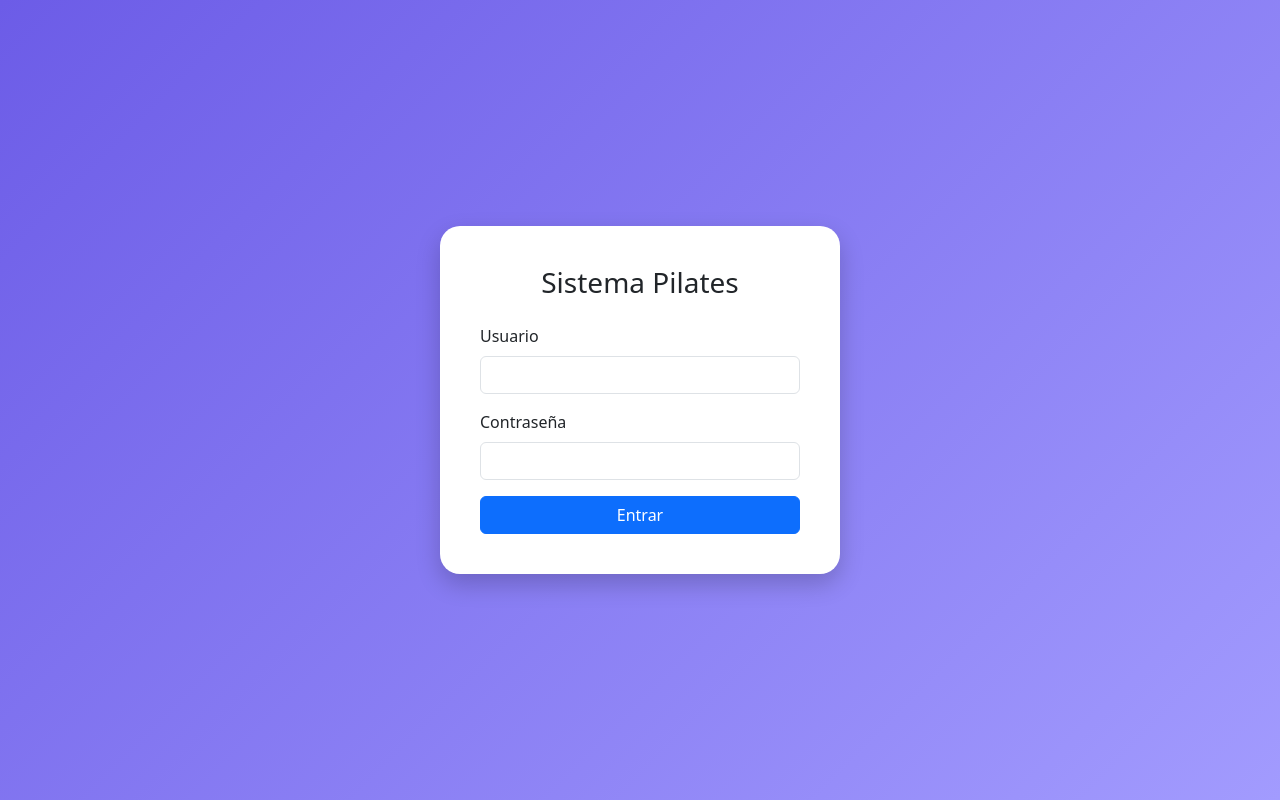
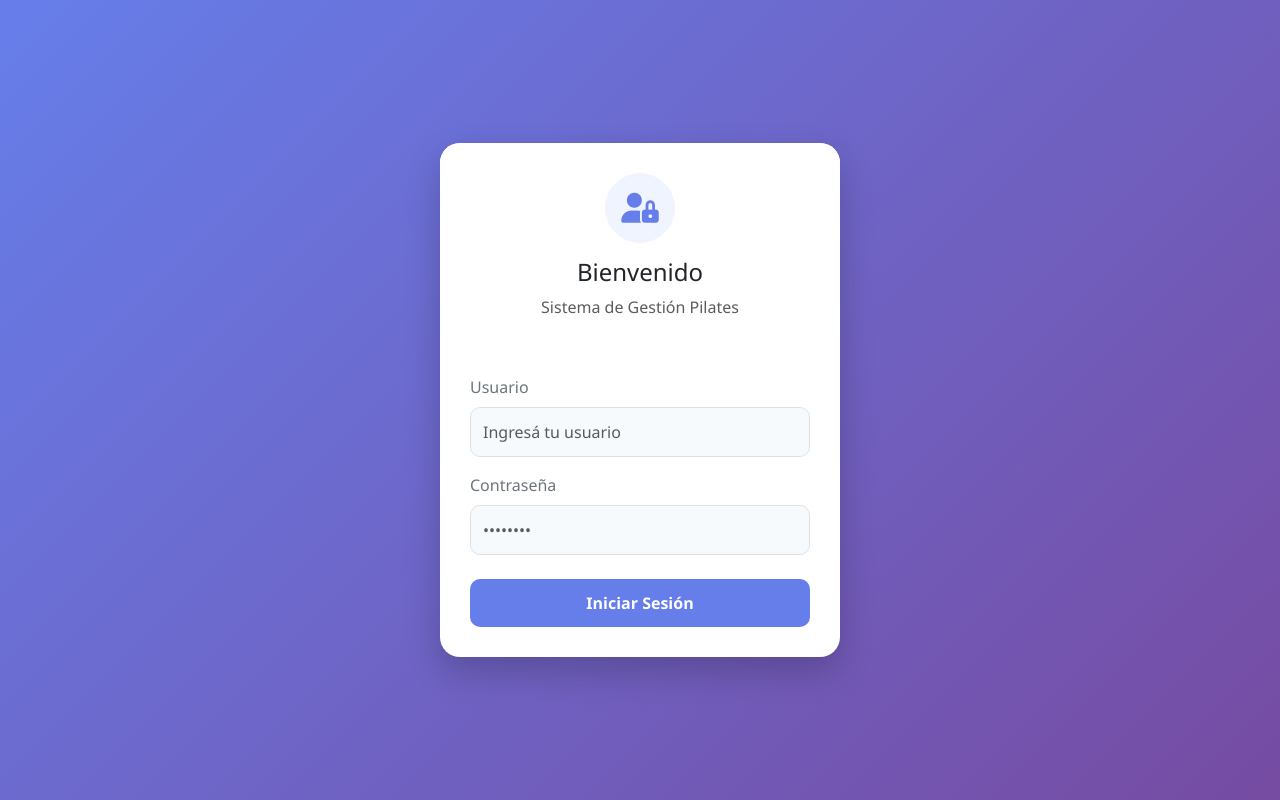
Before and after one commit to Pastormerlo/pilates-sistema, a Flask app: page /login in a window 1280 px wide. Run offline with Flask 3, Linux system fonts and the light colour scheme; some libraries are stand-ins or nearby versions.

Commit message:
Add files via upload

```diff
--- a/templates/login.html
+++ b/templates/login.html
@@ -3,27 +3,83 @@
 <head>
     <meta charset="UTF-8">
     <meta name="viewport" content="width=device-width, initial-scale=1.0">
-    <title>Login - Pilates Mauro</title>
+    <title>Acceso - Pilates Mauro</title>
     <link href="https://cdn.jsdelivr.net/npm/bootstrap@5.3.0/dist/css/bootstrap.min.css" rel="stylesheet">
+    <link rel="stylesheet" href="https://cdnjs.cloudflare.com/ajax/libs/font-awesome/6.0.0/css/all.min.css">
     <style>
-        body { background: linear-gradient(135deg, #6c5ce7 0%, #a29bfe 100%); height: 100vh; display: flex; align-items: center; justify-content: center; }
-        .login-card { background: white; padding: 40px; border-radius: 20px; box-shadow: 0 10px 25px rgba(0,0,0,0.2); width: 100%; max-width: 400px; }
+        body {
+            background: linear-gradient(135deg, #667eea 0%, #764ba2 100%);
+            height: 100vh;
+            display: flex;
+            align-items: center;
+            justify-content: center;
+            font-family: 'Segoe UI', sans-serif;
+        }
+        .card {
+            border: none;
+            border-radius: 20px;
+            box-shadow: 0 15px 35px rgba(0,0,0,0.2);
+            overflow: hidden;
+            width: 100%;
+            max-width: 400px;
+        }
+        .card-header {
+            background: white;
+            border-bottom: none;
+            padding: 30px 20px 10px;
+            text-align: center;
+        }
+        .card-body { padding: 30px; }
+        .btn-primary {
+            background: #667eea;
+            border: none;
+            padding: 12px;
+            border-radius: 10px;
+            font-weight: 600;
+        }
+        .btn-primary:hover { background: #5a67d8; }
+        .form-control {
+            border-radius: 10px;
+            padding: 12px;
+            background: #f7fafc;
+        }
+        .icon-circle {
+            width: 70px;
+            height: 70px;
+            background: #f0f4ff;
+            border-radius: 50%;
+            display: flex;
+            align-items: center;
+            justify-content: center;
+            margin: 0 auto 15px;
+            color: #667eea;
+            font-size: 30px;
+        }
     </style>
 </head>
 <body>
-    <div class="login-card">
-        <h3 class="text-center mb-4">Sistema Pilates</h3>
-        <form method="POST" action="{{ url_for('login') }}">
-            <div class="mb-3">
-                <label class="form-label">Usuario</label>
-                <input type="text" name="username" class="form-control" required>
-            </div>
-            <div class="mb-3">
-                <label class="form-label">Contraseña</label>
-                <input type="password" name="password" class="form-control" required>
-            </div>
-            <button type="submit" class="btn btn-primary w-100">Entrar</button>
-        </form>
+    <div class="card">
+        <div class="card-header">
+            <div class="icon-circle"><i class="fas fa-user-lock"></i></div>
+            <h4>Bienvenido</h4>
+            <p class="text-muted">Sistema de Gestión Pilates</p>
+        </div>
+        <div class="card-body">
+            {% if error %}
+            <div class="alert alert-danger p-2 text-center" style="font-size: 0.9rem;">{{ error }}</div>
+            {% endif %}
+            <form method="POST">
+                <div class="mb-3">
+                    <label class="form-label text-secondary">Usuario</label>
+                    <input type="text" name="username" class="form-control" placeholder="Ingresá tu usuario" required>
+                </div>
+                <div class="mb-4">
+                    <label class="form-label text-secondary">Contraseña</label>
+                    <input type="password" name="password" class="form-control" placeholder="••••••••" required>
+                </div>
+                <button type="submit" class="btn btn-primary w-100">Iniciar Sesión</button>
+            </form>
+        </div>
     </div>
 </body>
 </html>
```
